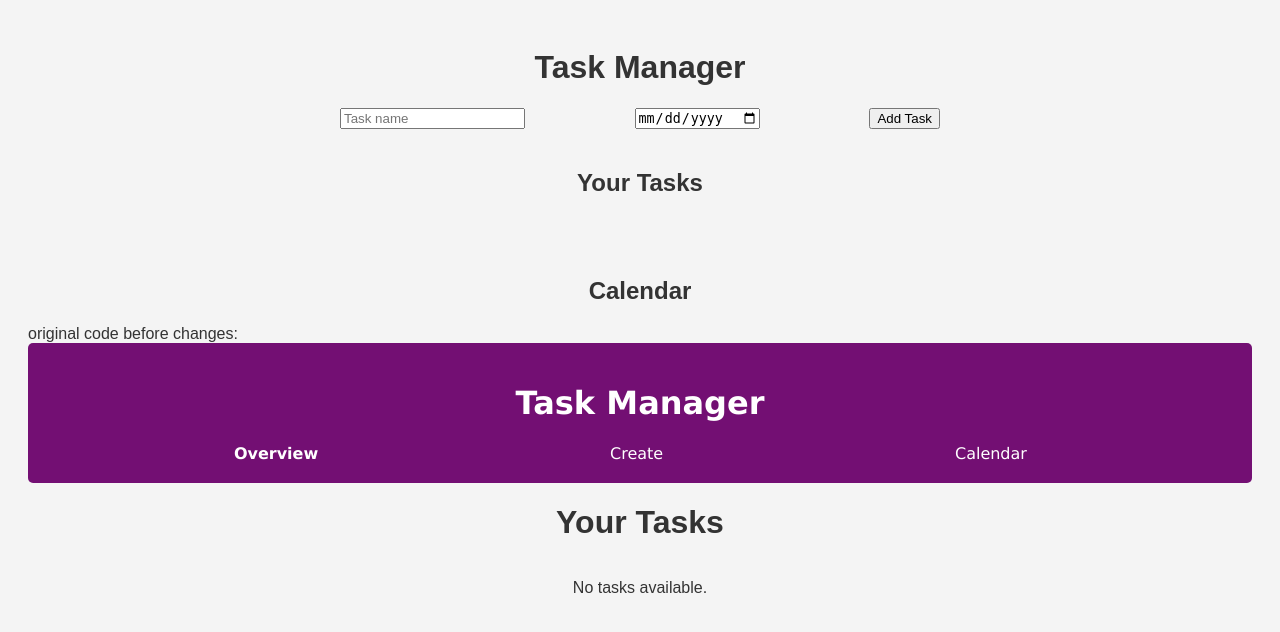
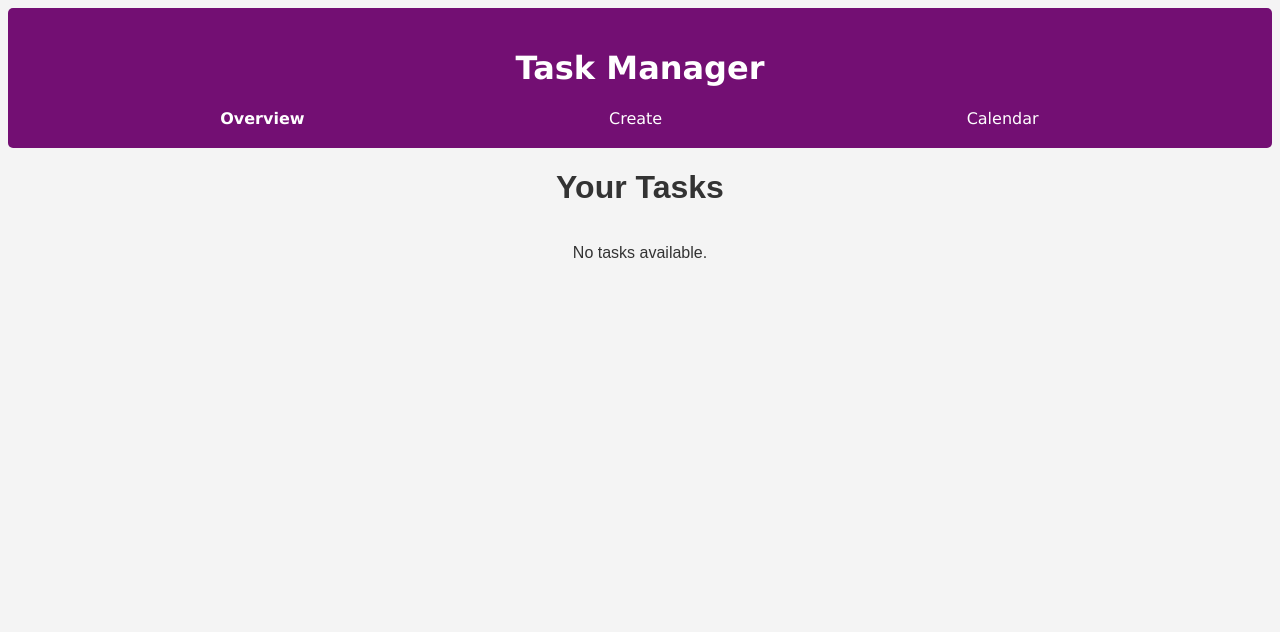
Before and after one commit to nyp-lit/Tech-Week-2024, a Flask app: page / in a window 1280 px wide. Shown: the top 632 px of the page. Run offline with Flask 2, Linux system fonts and the light colour scheme; data that the repository does not hold is empty; some libraries are stand-ins or nearby versions.

Commit message:
Update index.html

```diff
--- a/templates/index.html
+++ b/templates/index.html
@@ -1,181 +1,3 @@
-<!DOCTYPE html>
-<html>
-  <head>
-    <meta charset="utf-8">
-    <title>Task Manager</title>
-    <style>
-      body {
-          font-family: Arial, sans-serif;
-          background-color: #f4f4f4;
-          color: #333;
-          padding: 20px;
-      }
-      .container {
-          max-width: 600px;
-          margin: 0 auto;
-      }
-      h1, h2 {
-          text-align: center;
-      }
-      .task-form {
-          display: flex;
-          justify-content: space-between;
-          margin-bottom: 20px;
-      }
-      #taskList ul {
-          list-style: none;
-          padding: 0;
-      }
-      #taskList li {
-          display: flex;
-          justify-content: space-between;
-          background-color: #fff;
-          margin-bottom: 10px;
-          padding: 10px;
-          border-radius: 5px;
-      }
-      .overdue-task {
-          background-color: #f8d7da;
-          color: #721c24;
-      }
-    </style>
-  </head>
-  <body>
-    <div class="container">
-      <h1>Task Manager</h1>
-      <!-- Task Form -->
-      <div class="task-form">
-          <input type="text" id="taskName" placeholder="Task name" required>
-          <input type="date" id="taskDate" required>
-          <button id="addTaskBtn">Add Task</button>
-      </div>
-      <!-- Task List -->
-      <div id="taskList">
-          <h2>Your Tasks</h2>
-          <ul id="tasks"></ul>
-      </div>
-      <!-- Calendar -->
-      <div id="calendar">
-          <h2>Calendar</h2>
-          <!-- Calendar will be inserted here by JavaScript -->
-      </div>
-    </div>
-
-    <script>
-      document.getElementById('addTaskBtn').addEventListener('click', addTask);
-      window.onload = fetchTasks;
-
-      // Fetch and display tasks
-      function fetchTasks() {
-          fetch('/tasks')
-              .then(response => response.json())
-              .then(tasks => {
-                  if (tasks.length === 0) {
-                      document.getElementById('tasks').innerHTML = '<p>No tasks available. Add a task to get started!</p>';
-                  } else {
-                      tasks.forEach(task => displayTask(task));
-                  }
-              });
-      }
-
-      // Add a new task
-      function addTask() {
-          const taskName = document.getElementById('taskName').value;
-          const taskDate = document.getElementById('taskDate').value;
-
-          if (taskName && taskDate) {
-              const task = { name: taskName, date: taskDate };
-
-              fetch('/add_task', {
-                  method: 'POST',
-                  headers: { 'Content-Type': 'application/json' },
-                  body: JSON.stringify(task)
-              })
-              .then(response => response.json())
-              .then(data => {
-                  if (data.success) {
-                      displayTask(task);
-                      displayMessage("Task added successfully!");
-                      document.getElementById('taskName').value = ''; // Clear task name
-                      document.getElementById('taskDate').value = ''; // Clear task date
-                  }
-              });
-          }
-      }
-
-      // Display a task
-      function displayTask(task) {
-          const taskList = document.getElementById('tasks');
-          const li = document.createElement('li');
-
-          const currentDate = new Date().toISOString().split('T')[0];
-          const isOverdue = new Date(task.date) < new Date(currentDate);
-
-          li.className = isOverdue ? 'overdue-task' : '';
-          li.innerHTML = `
-              ${task.name} - ${task.date}
-              <button onclick="editTask('${task.id}', '${task.name}', '${task.date}')">Edit</button>
-              <button onclick="deleteTask('${task.id}')">Delete</button>
-          `;
-          taskList.appendChild(li);
-      }
-
-      // Delete a task with confirmation
-      function deleteTask(taskId) {
-          if (confirm("Are you sure you want to delete this task?")) {
-              fetch(`/delete_task/${taskId}`, {
-                  method: 'DELETE'
-              })
-              .then(response => response.json())
-              .then(data => {
-                  if (data.success) {
-                      location.reload(); // Reload page to update task list
-                  }
-              });
-          }
-      }
-
-      // Edit a task
-      function editTask(taskId, oldName, oldDate) {
-          const newName = prompt("Edit task name:", oldName);
-          const newDate = prompt("Edit task date:", oldDate);
-
-          if (newName && newDate) {
-              const updatedTask = { name: newName, date: newDate };
-
-              fetch(`/edit_task/${taskId}`, {
-                  method: 'POST',
-                  headers: { 'Content-Type': 'application/json' },
-                  body: JSON.stringify(updatedTask)
-              })
-              .then(response => response.json())
-              .then(data => {
-                  if (data.success) {
-                      location.reload(); // Reload page to show updated task
-                  }
-              });
-          }
-      }
-
-      // Display a success message
-      function displayMessage(message) {
-          const messageDiv = document.createElement('div');
-          messageDiv.innerHTML = `<p>${message}</p>`;
-          document.body.insertBefore(messageDiv, document.body.firstChild);
-
-          setTimeout(() => messageDiv.remove(), 3000); // Remove message after 3 seconds
-      }
-    </script>
-  </body>
-</html>
-
-
-
-
-
-
-original code before changes:
-
 <!DOCTYPE html>
 <html lang="en">
 <head>
```
